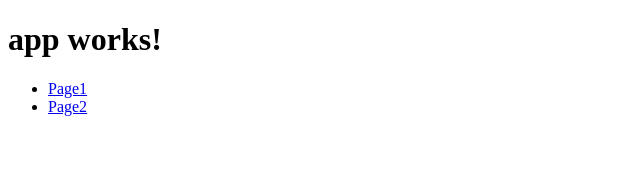
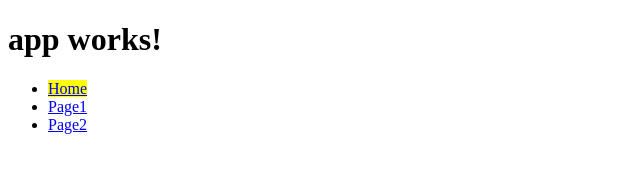
Before and after one commit to coolrare/ng4-advanced-infofab, an Angular app: page / in a window 1280 px wide. Shown: the top 184 px of the page, without its empty margins (0-640 px from the left). Built offline with nearby package versions, Linux system fonts and the light colour scheme.

Commit message:
示範 routerLinkActive 與 routerLinkActiveOptions 用法

```diff
--- a/src/app/app.component.css
+++ b/src/app/app.component.css
@@ -0,0 +1,3 @@
+.active {
+  background-color: yellow;
+}
--- a/src/app/app.component.html
+++ b/src/app/app.component.html
@@ -2,7 +2,10 @@
   {{title}}
 </h1>
 <ul>
-  <li><a routerLink="/page1">Page1</a></li>
-  <li><a [routerLink]="genUrl()">Page2</a></li>
+  <li><a routerLink="/"
+         routerLinkActive="active"
+         [routerLinkActiveOptions]="{exact: true}">Home</a></li>
+  <li><a routerLink="/page1" routerLinkActive="active">Page1</a></li>
+  <li><a [routerLink]="genUrl()" routerLinkActive="active">Page2</a></li>
 </ul>
 <router-outlet></router-outlet>
```
